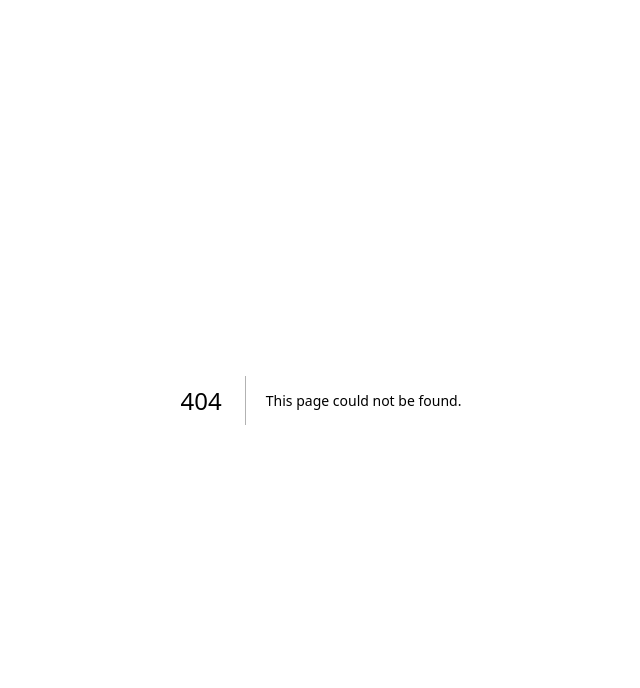
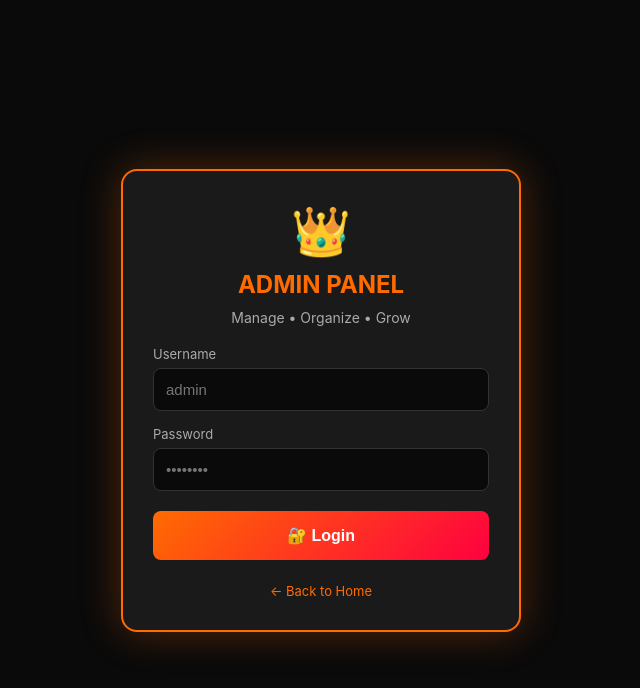
Before and after one commit to jayrajsinh376/ff-arena, a Next.js app: page /admin/login in a window 1280 px wide. Before the commit this address had no page. Shown: the top 688 px of the page, without its empty margins (319-959 px from the left). Built offline with nearby package versions, Linux system fonts and the light colour scheme.

Commit message:
Create page.tsx

```diff
--- /dev/null
+++ b/app/admin/login/page.tsx
@@ -0,0 +1,175 @@
+"use client";
+import { useState } from 'react';
+import { useRouter } from 'next/navigation';
+import Link from 'next/link';
+
+export default function AdminLogin() {
+  const [username, setUsername] = useState('');
+  const [password, setPassword] = useState('');
+  const [error, setError] = useState('');
+  const [loading, setLoading] = useState(false);
+  const router = useRouter();
+
+  const handleLogin = async (e: React.FormEvent) => {
+    e.preventDefault();
+    setError('');
+    setLoading(true);
+
+    // Simple check: username = admin, password = ADMIN_PASSWORD
+    // (Client side check — temporary solution)
+    const ADMIN_USERNAME = 'admin';
+    const ADMIN_PASSWORD = 'FfArena@2026Admin'; // Jo Vercel mein daala hai
+
+    if (username === ADMIN_USERNAME && password === ADMIN_PASSWORD) {
+      // Save admin session
+      localStorage.setItem('ffAdminLoggedIn', 'true');
+      localStorage.setItem('ffAdminLoginTime', Date.now().toString());
+
+      // Redirect to admin panel
+      router.push('/admin');
+    } else {
+      setError('❌ Galat username ya password!');
+      setLoading(false);
+    }
+  };
+
+  return (
+    <div style={{
+      minHeight: '100vh',
+      background: '#0a0a0a',
+      display: 'flex',
+      alignItems: 'center',
+      justifyContent: 'center',
+      padding: '20px'
+    }}>
+      <div style={{
+        background: '#1a1a1a',
+        borderRadius: '16px',
+        padding: '30px',
+        width: '100%',
+        maxWidth: '400px',
+        border: '2px solid #ff6b00',
+        boxShadow: '0 0 40px rgba(255, 107, 0, 0.3)'
+      }}>
+        {/* Crown Icon */}
+        <div style={{ textAlign: 'center', marginBottom: '20px' }}>
+          <div style={{ fontSize: '48px' }}>👑</div>
+          <h1 style={{
+            color: '#ff6b00',
+            fontSize: '24px',
+            margin: '10px 0',
+            textAlign: 'center'
+          }}>
+            ADMIN PANEL
+          </h1>
+          <p style={{ color: '#aaa', fontSize: '14px', textAlign: 'center', margin: 0 }}>
+            Manage • Organize • Grow
+          </p>
+        </div>
+
+        {/* Error */}
+        {error && (
+          <div style={{
+            background: '#ff4444',
+            color: 'white',
+            padding: '12px',
+            borderRadius: '8px',
+            marginBottom: '15px',
+            fontSize: '14px',
+            textAlign: 'center'
+          }}>
+            {error}
+          </div>
+        )}
+
+        {/* Form */}
+        <form onSubmit={handleLogin}>
+          <div style={{ marginBottom: '15px' }}>
+            <label style={{
+              display: 'block',
+              color: '#aaa',
+              fontSize: '13px',
+              marginBottom: '6px'
+            }}>
+              Username
+            </label>
+            <input
+              type="text"
+              value={username}
+              onChange={(e) => setUsername(e.target.value)}
+              placeholder="admin"
+              required
+              style={{
+                width: '100%',
+                padding: '12px',
+                background: '#0a0a0a',
+                border: '1px solid #333',
+                borderRadius: '8px',
+                color: 'white',
+                fontSize: '15px',
+                boxSizing: 'border-box'
+              }}
+            />
+          </div>
+
+          <div style={{ marginBottom: '20px' }}>
+            <label style={{
+              display: 'block',
+              color: '#aaa',
+              fontSize: '13px',
+              marginBottom: '6px'
+            }}>
+              Password
+            </label>
+            <input
+              type="password"
+              value={password}
+              onChange={(e) => setPassword(e.target.value)}
+              placeholder="••••••••"
+              required
+              style={{
+                width: '100%',
+                padding: '12px',
+                background: '#0a0a0a',
+                border: '1px solid #333',
+                borderRadius: '8px',
+                color: 'white',
+                fontSize: '15px',
+                boxSizing: 'border-box'
+              }}
+            />
+          </div>
+
+          <button
+            type="submit"
+            disabled={loading}
+            style={{
+              width: '100%',
+              background: loading ? '#666' : 'linear-gradient(135deg, #ff6b00, #ff0040)',
+              color: 'white',
+              border: 'none',
+              padding: '15px',
+              borderRadius: '8px',
+              fontSize: '16px',
+              fontWeight: 'bold',
+              cursor: loading ? 'not-allowed' : 'pointer'
+            }}
+          >
+            {loading ? 'Logging in...' : '🔐 Login'}
+          </button>
+        </form>
+
+        {/* Back to Home */}
+        <div style={{ textAlign: 'center', marginTop: '20px' }}>
+          <Link href="/" style={{
+            color: '#ff6b00',
+            fontSize: '13px',
+            textDecoration: 'none'
+          }}>
+            ← Back to Home
+          </Link>
+        </div>
+      </div>
+    </div>
+  );
+}
```
